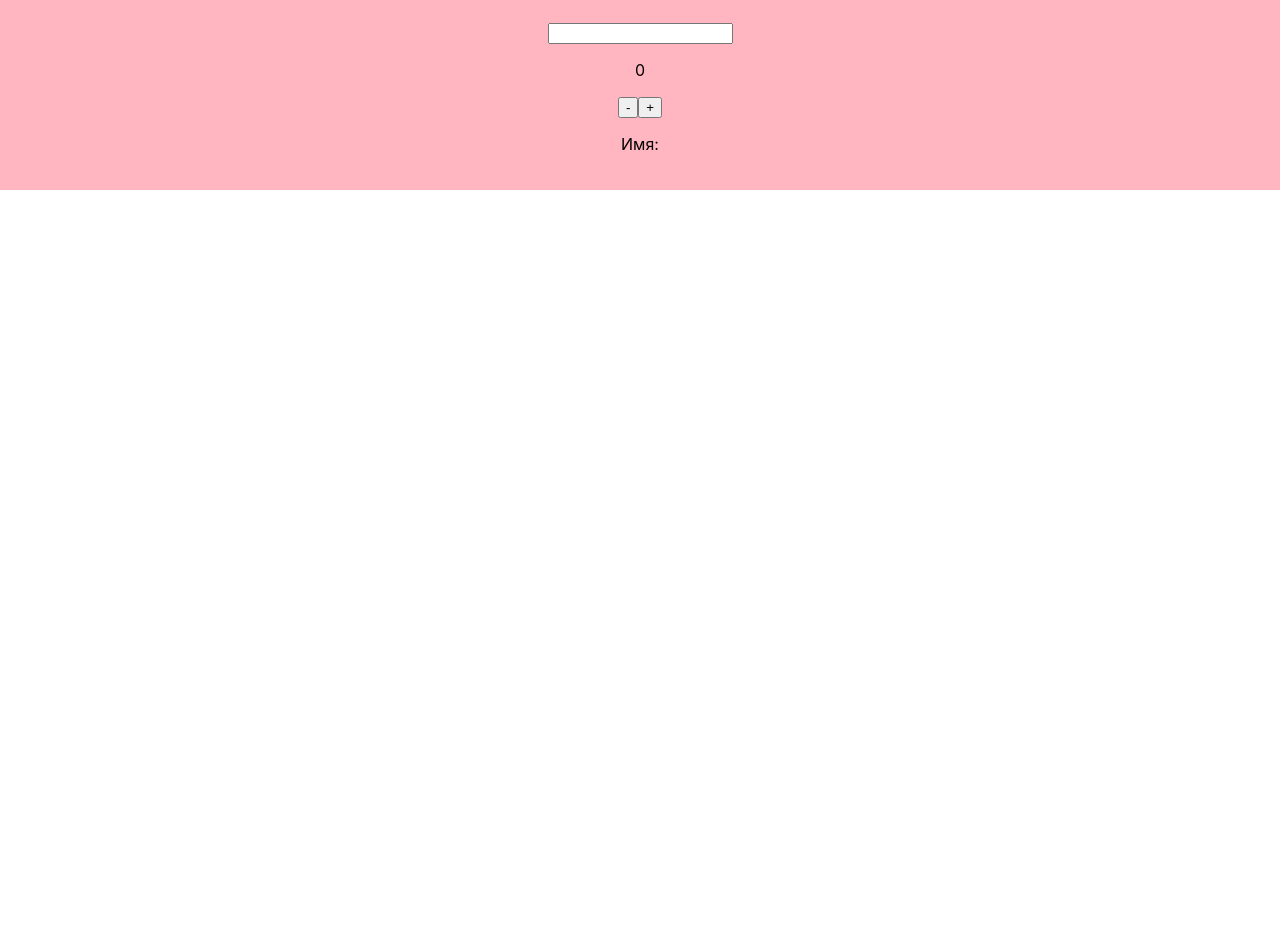
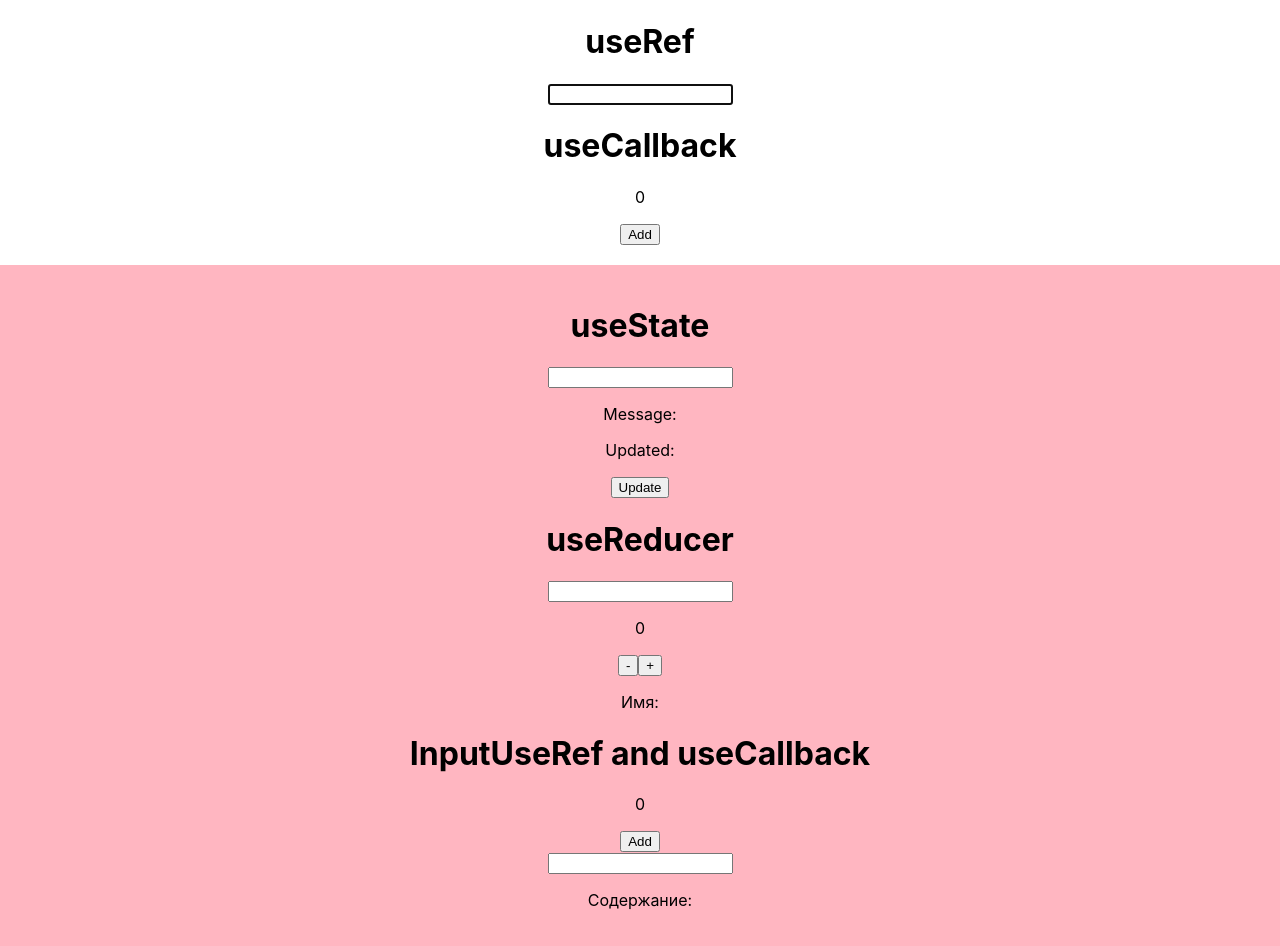
Before and after one commit to Val16eria/basic-hooks-template, a React (Create React App) app: page / in a window 1280 px wide. Shown: the part 650-1596 px from the top of the page. Before the commit the page ends 840 px from the top, so only its background shows below. Built offline with nearby package versions, Linux system fonts and the light colour scheme.

Commit message:
update useRef

```diff
--- a/src/App.tsx
+++ b/src/App.tsx
@@ -1,25 +1,27 @@
 import React from 'react';
 import './App.css';
-//import {UseState} from "./components/hooks-template/test/UseState";
+import {UseState} from "./components/hooks-template/test/UseState";
 import {InputUseState} from "./components/hooks-template/useState-useReducer/InputUseState";
-//import {UseRef} from "./components/hooks-template/test/UseRef";
+import {UseRef} from "./components/hooks-template/test/UseRef";
 import {UseReducer} from "./components/hooks-template/test/UseReducer";
 import {InputUseReducer} from "./components/hooks-template/useState-useReducer/InputUseReducer";
 import {UseCallback} from "./components/hooks-template/test/UseCallback";
+import {InputUseRef} from "./components/hooks-template/useState-useRef/InputUseRef";
 
 function App() {
   return (
     <div className="App">
         <div style={{padding: "20px 0"}}>
-            {/*<UseState />*/}
-            {/*<UseRef />*/}
+            <UseState />
             <UseReducer />
+            <UseRef />
             <UseCallback />
         </div>
 
         <div style={{background: "lightpink", padding: "20px 0"}}>
             <InputUseState />
             <InputUseReducer />
+            <InputUseRef />
         </div>
     </div>
   );
--- a/src/components/hooks-template/test/UseCallback.tsx
+++ b/src/components/hooks-template/test/UseCallback.tsx
@@ -2,7 +2,7 @@ import React, {useCallback, useState} from "react";
 
 export const UseCallback = () => {
     const [count, setCount] = useState(0);
-    const addTwo = useCallback(() => setCount(prev => prev + 1), []);
+    const addTwo = useCallback(() => setCount(prev => prev + 2), []);
 
     return (
         <div>
--- a/src/components/hooks-template/test/UseRef.tsx
+++ b/src/components/hooks-template/test/UseRef.tsx
@@ -10,7 +10,7 @@ export const UseRef = () => {
 
     return (
         <div>
-            <h1>useRef from "test"</h1>
+            <h1>useRef</h1>
 
             {/*ссылка на ввод*/}
             <input ref={ref}/>
--- a/src/components/hooks-template/test/UseState.tsx
+++ b/src/components/hooks-template/test/UseState.tsx
@@ -23,7 +23,7 @@ export const UseState = () => {
 
     return (
         <form onSubmit={handleSubmit}>
-            <h1>useState from "test"</h1>
+            <h1>useState</h1>
 
             <h3>Name:</h3> <input type="text" name="name" onChange={handleChange}/>
             <h3>Email:</h3> <input type="email" name="email" onChange={handleChange}/>
--- a/src/components/hooks-template/useState-useRef/InputUseRef.tsx
+++ b/src/components/hooks-template/useState-useRef/InputUseRef.tsx
@@ -1,9 +1,25 @@
-import React from 'react';
+import React, {useCallback, useRef, useState} from 'react';
 
 export const InputUseRef = () => {
+    const inputRef = useRef<HTMLInputElement>(null);
+
+    const [count, setCount] = useState(0);
+    const addTwo = useCallback(() => setCount(prev => prev + 2), []);
+
+    //console.log(inputRef?.current);
+    //console.log(inputRef?.current?.value);
     return (
         <div>
-            <h1>InputUseRef</h1>
+            <h1>InputUseRef and useCallback</h1>
+            {/*useCallback*/}
+            <p>{count}</p>
+            <button onClick={addTwo}>
+                Add
+            </button>
+            <br />
+            {/*useRef*/}
+            <input type="text" ref={inputRef}/>
+            <p>Содержание: {inputRef?.current?.value}</p>
         </div>
-    )
+    );
 }
```
Also changed, not shown: src/components/hooks-template/test/UseReducer.tsx (+1 -0 lines).
